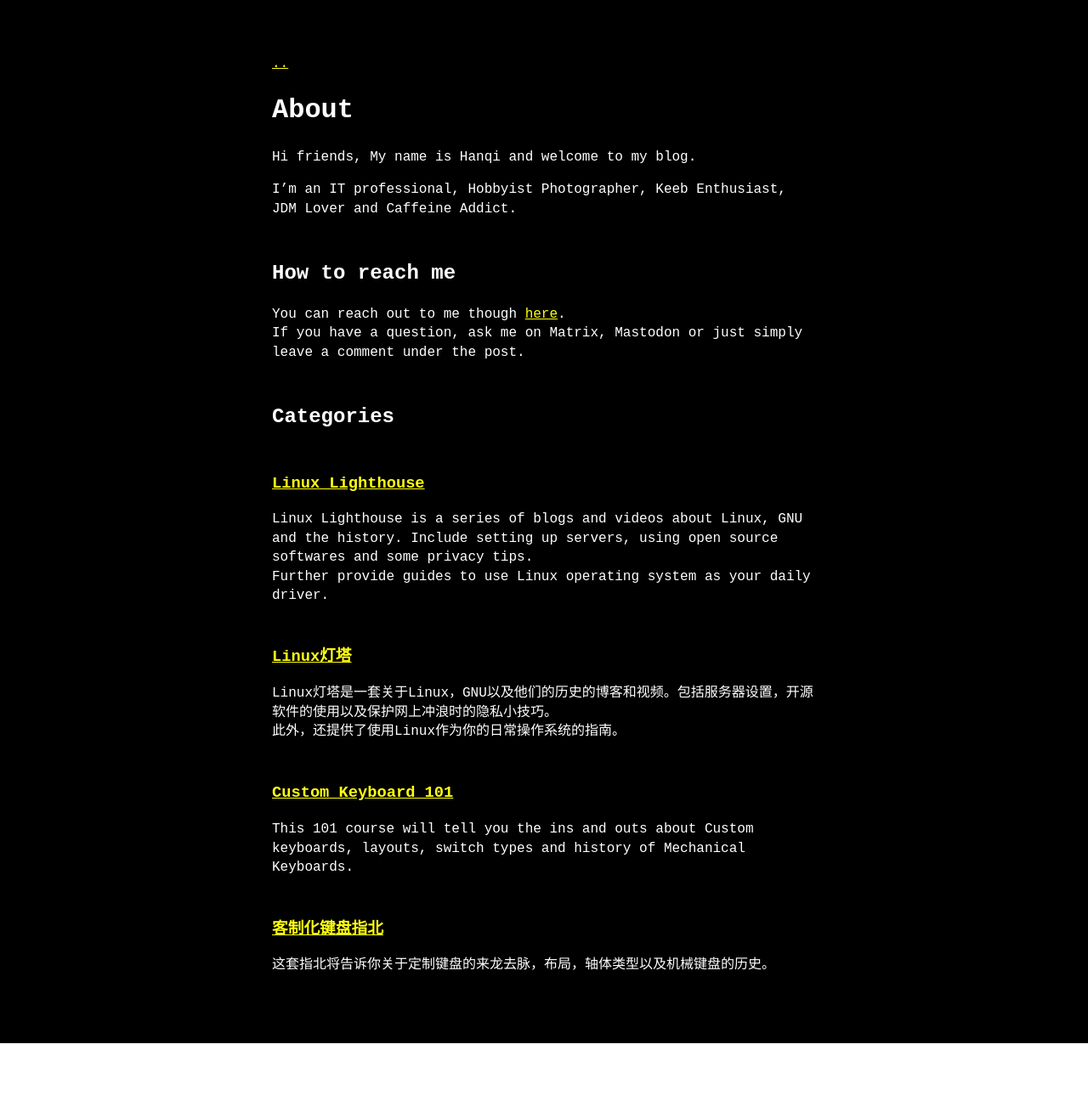
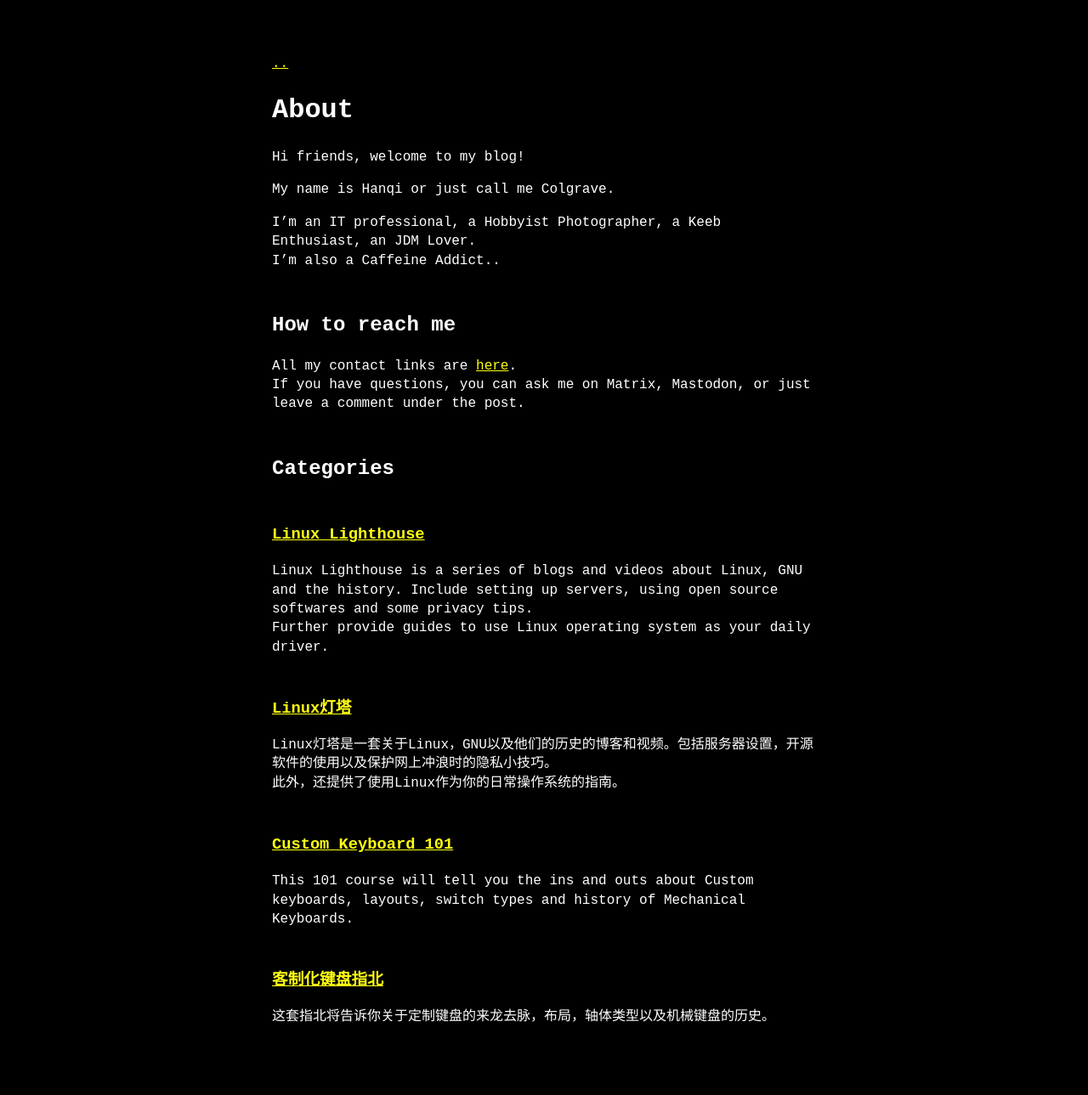
Before and after one commit to colgrave34/colgrave34.github.io, a Jekyll site: the page built from about.md, in a window 1280 px wide. Shown: the whole page at 85% size. Built offline with Jekyll 4.4.1, drawn with Linux system fonts in a browser that asks for light colours; before the commit the page ends 1228 px from its top, so only the background shows below that.

Commit message:
update about page

```diff
--- a/about.md
+++ b/about.md
@@ -3,16 +3,19 @@
 title: About
 permalink: /about/
 ---
-Hi friends, My name is Hanqi and welcome to my blog.
+Hi friends, welcome to my blog!
 
-I'm an IT professional, Hobbyist Photographer, Keeb Enthusiast, JDM Lover and Caffeine Addict.
+My name is Hanqi or just call me Colgrave.
+
+I'm an IT professional, a Hobbyist Photographer, a Keeb Enthusiast, an JDM Lover.
+I'm also a Caffeine Addict..
 
 ## How to reach me
-You can reach out to me though [here](/contact/).
-If you have a question, ask me on Matrix, Mastodon or just simply leave a comment under the post.
+All my contact links are [here](/contact/).
+If you have questions, you can ask me on Matrix, Mastodon, or just leave a comment under the post.
 
 ## Categories
-### [**Linux Lighthouse**](/linux-lighthouse)
+### [Linux Lighthouse](/linux-lighthouse)
 Linux Lighthouse is a series of blogs and videos about Linux, GNU and the history. Include setting up servers, using open source softwares and some privacy tips.
 Further provide guides to use Linux operating system as your daily driver.
 
@@ -20,7 +23,7 @@
 Linux灯塔是一套关于Linux，GNU以及他们的历史的博客和视频。包括服务器设置，开源软件的使用以及保护网上冲浪时的隐私小技巧。
 此外，还提供了使用Linux作为你的日常操作系统的指南。
 
-### [**Custom Keyboard 101**](/custom-keyboard-101)
+### [Custom Keyboard 101](/custom-keyboard-101)
 This 101 course will tell you the ins and outs about Custom keyboards, layouts, switch types and history of Mechanical Keyboards.
 
 ### [客制化键盘指北](/%E5%AE%A2%E5%88%B6%E5%8C%96%E9%94%AE%E7%9B%98%E6%8C%87%E5%8C%97)
```
